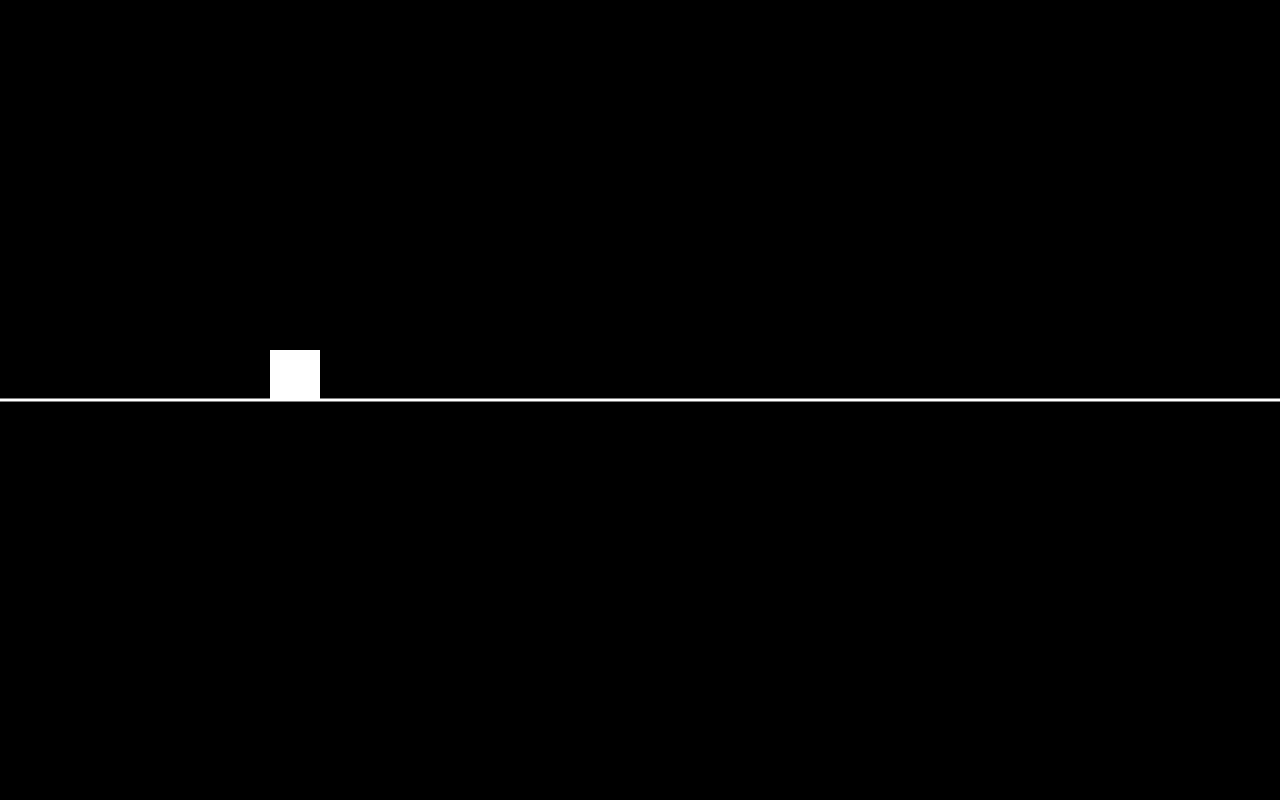
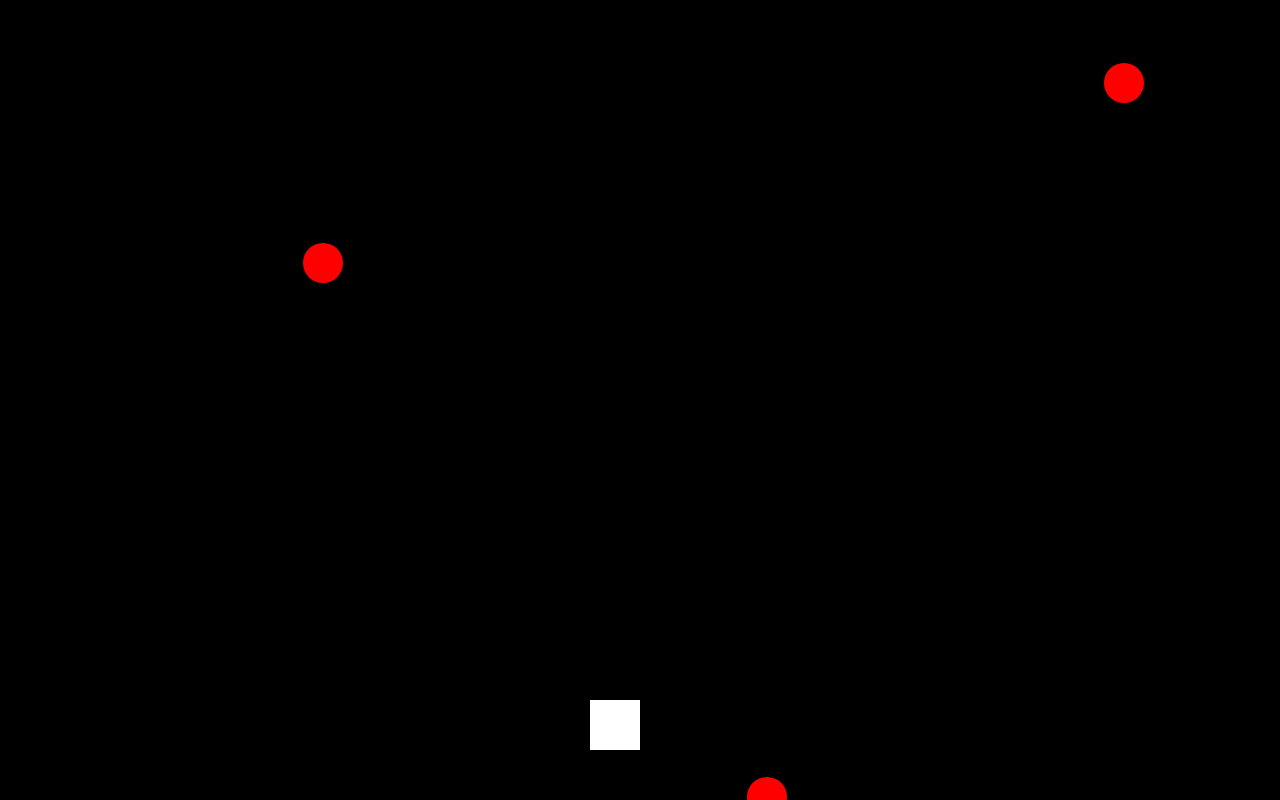
Before and after one commit to Goosenator123/School-2024, a website built with webpack: page DinoSurfer/public/index.html in a window 1280 px wide. Built offline with nearby package versions, Linux system fonts and the light colour scheme.

Commit message:
Added obstacles and implemented omnidirectional mouvement to player rectangle

```diff
--- a/DinoSurfer/public/bundle46179466d101c622a164.js
+++ b/DinoSurfer/public/bundlec1c8fe41ffc2bb9a25f9.js
@@ -573,19 +573,15 @@ setCanvasSize(); // Call the function to set the initial canvas size
 let rectangle;
 const rectWidth = 50;
 const rectHeight = 50;
-let isJumping = false;
-let jumpCooldown = false;
-let groundLevel = canvas.height / 2;
 
-// Gravity Variables
-let gravity = 1;
-const gravityAcceleration = 0.5;
-const initialGravity = 1;
+// Direction Variable
+let directionPressed = {
+    'w': false,
+    'a': false,
+    's': false,
+    'd': false,
+};
 
-// Jumping variables;
-let jumpSpeed = 14;
-const initialJumpSpeed = 14;
-const jumpSlowdown = 0.5;
 
 // Function that clears the canvas
 function clearCanvas() {
@@ -594,13 +590,6 @@ function clearCanvas() {
     ctx.fillStyle = 'black';
     ctx.fill();
     ctx.closePath();
-}
-
-// Function that sets rectangle
-function setRectangle() {
-    const x = canvas.width / 4 - rectWidth;
-    const y = canvas.height / 2 - rectHeight;
-    rectangle = new Rectangle(x, y, rectWidth, rectHeight);
 }
 
 class Rectangle {
@@ -620,66 +609,108 @@ class Rectangle {
     }
 
     update() {
-        if (isJumping) {
-            if (jumpSpeed <= 1) isJumping = false;
-            this.y -= jumpSpeed;
-            jumpSpeed -= jumpSlowdown;
-            this.draw();
-            return;
-        }
-
-        if (this.y + (rectHeight + 10) <= groundLevel && !isJumping) {
-            this.y += gravity;
-            if (gravity < 14) gravity += gravityAcceleration;
-            console.log(gravity)
-        } else {
-            jumpCooldown = false;
-        }
+        if (directionPressed['a']) this.x -= 5;
+        if (directionPressed['d']) this.x += 5;
+        if (directionPressed['w']) this.y -= 5;
+        if (directionPressed['s']) this.y += 5;
 
         this.draw();
     }
 }
 
-function setGround() {
-    groundLevel = canvas.height / 2;
-    ctx.beginPath();
-    ctx.moveTo(0, groundLevel);
-    ctx.lineTo(canvas.width, groundLevel);
-    ctx.strokeStyle = 'white';
-    ctx.lineWidth = 3;
-    ctx.stroke();
-    ctx.closePath();
+class Obstacle {
+    constructor(x, y, dx, dy, radius) {
+        this.x = x;
+        this.y = y;
+        this.dx = dx;
+        this.dy = dy;
+        this.radius = radius;
+    }
+
+    draw() {
+        ctx.beginPath();
+        ctx.arc(this.x, this.y, this.radius, 0, 2 * Math.PI, true);
+        ctx.fillStyle = 'red';
+        ctx.fill();
+        ctx.closePath();
+    }
+
+    update() {
+        this.y += this.dy;
+        this.x += this.dx;
+        this.draw();
+    }
 }
-setGround();
 
+// Function that checks collision
+function checkCollision(player, obstacle) {
+
+}
+
+// Function that sets rectangle
+function setRectangle() {
+    const x = canvas.width / 2 - rectWidth;
+    const y = canvas.height - rectHeight - 50;
+    rectangle = new Rectangle(x, y, rectWidth, rectHeight);
+}
+
+function startGame() {
+    setInterval(() => {
+        createObstacle();
+    }, 1000);
+}
+
+// Function that sets the obstacles
+let obstacleArray = [];
+function createObstacle() {
+    const y = -10;
+    const dy = 3;
+    const radius = 20;
+    const x = getRandomIntFromRange(0, canvas.width);
+    const dx = getRandomIntFromRange(-1, 1);
+    obstacleArray.push(new Obstacle(x, y, dx, dy, radius));
+}
+
+function getRandomIntFromRange(min, max) {
+    return Math.floor(Math.random() * (max - min + 1) + min);
+}
+
+// Function that recurse animate function
 function animate() {
     requestAnimationFrame(animate);
     clearCanvas();
     rectangle.update();
-    setGround();
+    for (let i = 0; i < obstacleArray.length; i++) {
+        obstacleArray[i].update();
+        if (obstacleArray[i].y >= canvas.height) obstacleArray.splice(i, 1);
+    }
+
+    console.log(directionPressed)
 }
 
 window.onload = () => {
     setRectangle();
     animate();
-    setGround();
+    startGame();
 }
 
+
 window.addEventListener('keydown', (event) => {
-    if (event.key === 'w' && !jumpCooldown) {
-        gravity = initialGravity;
-        jumpSpeed = initialJumpSpeed
-        isJumping = true;
-        jumpCooldown = true;
-    }
+    if (['w', 'a', 's', 'd'].includes(event.key)) directionPressed[event.key] = true;
 });
+
+window.addEventListener('keyup', (event) => {
+    if (['w', 'a', 's', 'd'].includes(event.key)) directionPressed[event.key] = false;
+})
 
 window.addEventListener('resize', () => {
     setCanvasSize();
     setRectangle();
 });
+
+
 })();
 
 /******/ })()
 ;
-//# sourceMappingURL=bundle46179466d101c622a164.js.map
+//# sourceMappingURL=bundlec1c8fe41ffc2bb9a25f9.js.map
--- a/DinoSurfer/public/index.html
+++ b/DinoSurfer/public/index.html
@@ -4,7 +4,7 @@
     <meta charset="UTF-8">
     <meta name="viewport" content="width=device-width, initial-scale=1.0">
     <title>DinoSurf</title>
-<script defer src="bundle46179466d101c622a164.js"></script></head>
+<script defer src="bundlec1c8fe41ffc2bb9a25f9.js"></script></head>
 <body>
     <canvas id="main-canvas"></canvas>
 </body>
--- a/DinoSurfer/src/js/index.js
+++ b/DinoSurfer/src/js/index.js
@@ -15,19 +15,15 @@ setCanvasSize(); // Call the function to set the initial canvas size
 let rectangle;
 const rectWidth = 50;
 const rectHeight = 50;
-let isJumping = false;
-let jumpCooldown = false;
-let groundLevel = canvas.height / 2;
 
-// Gravity Variables
-let gravity = 1;
-const gravityAcceleration = 0.5;
-const initialGravity = 1;
+// Direction Variable
+let directionPressed = {
+    'w': false,
+    'a': false,
+    's': false,
+    'd': false,
+};
 
-// Jumping variables;
-let jumpSpeed = 14;
-const initialJumpSpeed = 14;
-const jumpSlowdown = 0.5;
 
 // Function that clears the canvas
 function clearCanvas() {
@@ -36,13 +32,6 @@ function clearCanvas() {
     ctx.fillStyle = 'black';
     ctx.fill();
     ctx.closePath();
-}
-
-// Function that sets rectangle
-function setRectangle() {
-    const x = canvas.width / 4 - rectWidth;
-    const y = canvas.height / 2 - rectHeight;
-    rectangle = new Rectangle(x, y, rectWidth, rectHeight);
 }
 
 class Rectangle {
@@ -62,59 +51,99 @@ class Rectangle {
     }
 
     update() {
-        if (isJumping) {
-            if (jumpSpeed <= 1) isJumping = false;
-            this.y -= jumpSpeed;
-            jumpSpeed -= jumpSlowdown;
-            this.draw();
-            return;
-        }
-
-        if (this.y + (rectHeight + 10) <= groundLevel && !isJumping) {
-            this.y += gravity;
-            if (gravity < 14) gravity += gravityAcceleration;
-            console.log(gravity)
-        } else {
-            jumpCooldown = false;
-        }
+        if (directionPressed['a']) this.x -= 5;
+        if (directionPressed['d']) this.x += 5;
+        if (directionPressed['w']) this.y -= 5;
+        if (directionPressed['s']) this.y += 5;
 
         this.draw();
     }
 }
 
-function setGround() {
-    groundLevel = canvas.height / 2;
-    ctx.beginPath();
-    ctx.moveTo(0, groundLevel);
-    ctx.lineTo(canvas.width, groundLevel);
-    ctx.strokeStyle = 'white';
-    ctx.lineWidth = 3;
-    ctx.stroke();
-    ctx.closePath();
+class Obstacle {
+    constructor(x, y, dx, dy, radius) {
+        this.x = x;
+        this.y = y;
+        this.dx = dx;
+        this.dy = dy;
+        this.radius = radius;
+    }
+
+    draw() {
+        ctx.beginPath();
+        ctx.arc(this.x, this.y, this.radius, 0, 2 * Math.PI, true);
+        ctx.fillStyle = 'red';
+        ctx.fill();
+        ctx.closePath();
+    }
+
+    update() {
+        this.y += this.dy;
+        this.x += this.dx;
+        this.draw();
+    }
 }
-setGround();
 
+// Function that checks collision
+function checkCollision(player, obstacle) {
+
+}
+
+// Function that sets rectangle
+function setRectangle() {
+    const x = canvas.width / 2 - rectWidth;
+    const y = canvas.height - rectHeight - 50;
+    rectangle = new Rectangle(x, y, rectWidth, rectHeight);
+}
+
+function startGame() {
+    setInterval(() => {
+        createObstacle();
+    }, 1000);
+}
+
+// Function that sets the obstacles
+let obstacleArray = [];
+function createObstacle() {
+    const y = -10;
+    const dy = 3;
+    const radius = 20;
+    const x = getRandomIntFromRange(0, canvas.width);
+    const dx = getRandomIntFromRange(-1, 1);
+    obstacleArray.push(new Obstacle(x, y, dx, dy, radius));
+}
+
+function getRandomIntFromRange(min, max) {
+    return Math.floor(Math.random() * (max - min + 1) + min);
+}
+
+// Function that recurse animate function
 function animate() {
     requestAnimationFrame(animate);
     clearCanvas();
     rectangle.update();
-    setGround();
+    for (let i = 0; i < obstacleArray.length; i++) {
+        obstacleArray[i].update();
+        if (obstacleArray[i].y >= canvas.height) obstacleArray.splice(i, 1);
+    }
+
+    console.log(directionPressed)
 }
 
 window.onload = () => {
     setRectangle();
     animate();
-    setGround();
+    startGame();
 }
 
+
 window.addEventListener('keydown', (event) => {
-    if (event.key === 'w' && !jumpCooldown) {
-        gravity = initialGravity;
-        jumpSpeed = initialJumpSpeed
-        isJumping = true;
-        jumpCooldown = true;
-    }
+    if (['w', 'a', 's', 'd'].includes(event.key)) directionPressed[event.key] = true;
 });
+
+window.addEventListener('keyup', (event) => {
+    if (['w', 'a', 's', 'd'].includes(event.key)) directionPressed[event.key] = false;
+})
 
 window.addEventListener('resize', () => {
     setCanvasSize();
```
Also changed, not shown: 2 other files.
